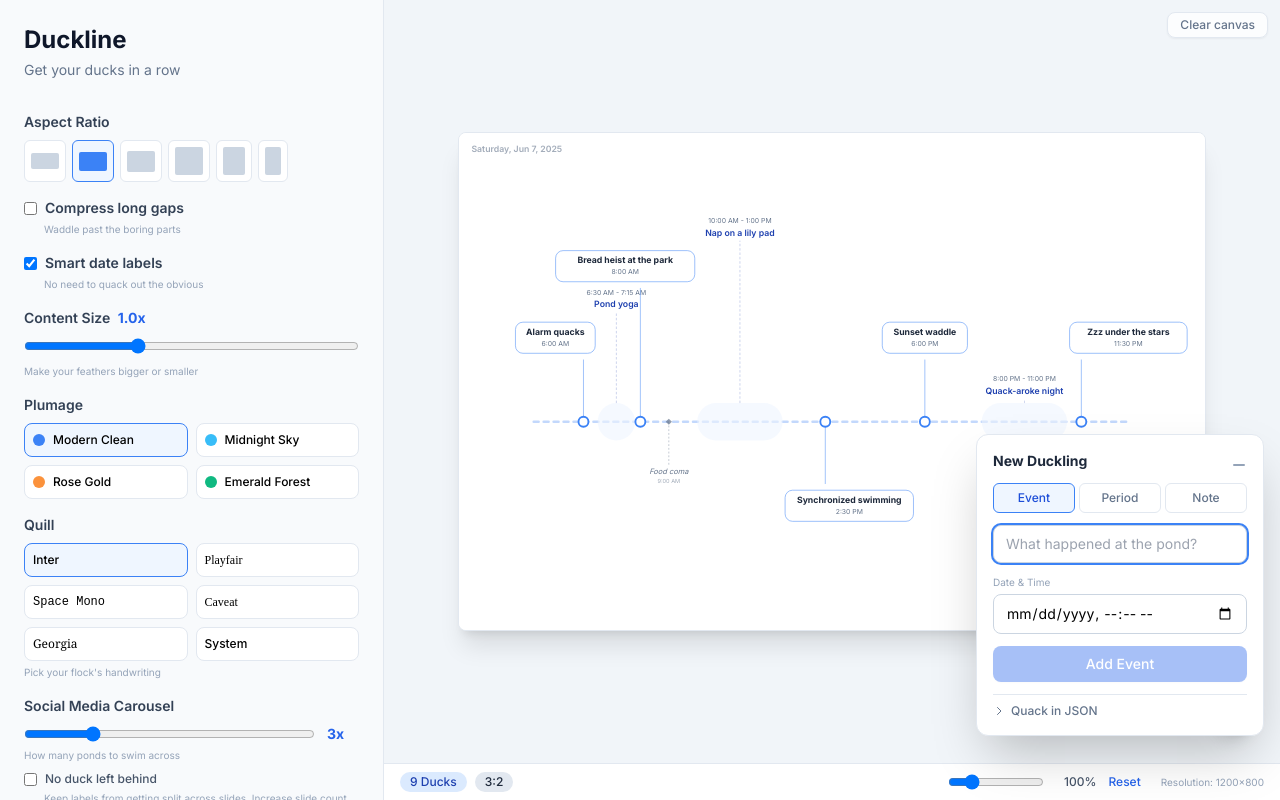
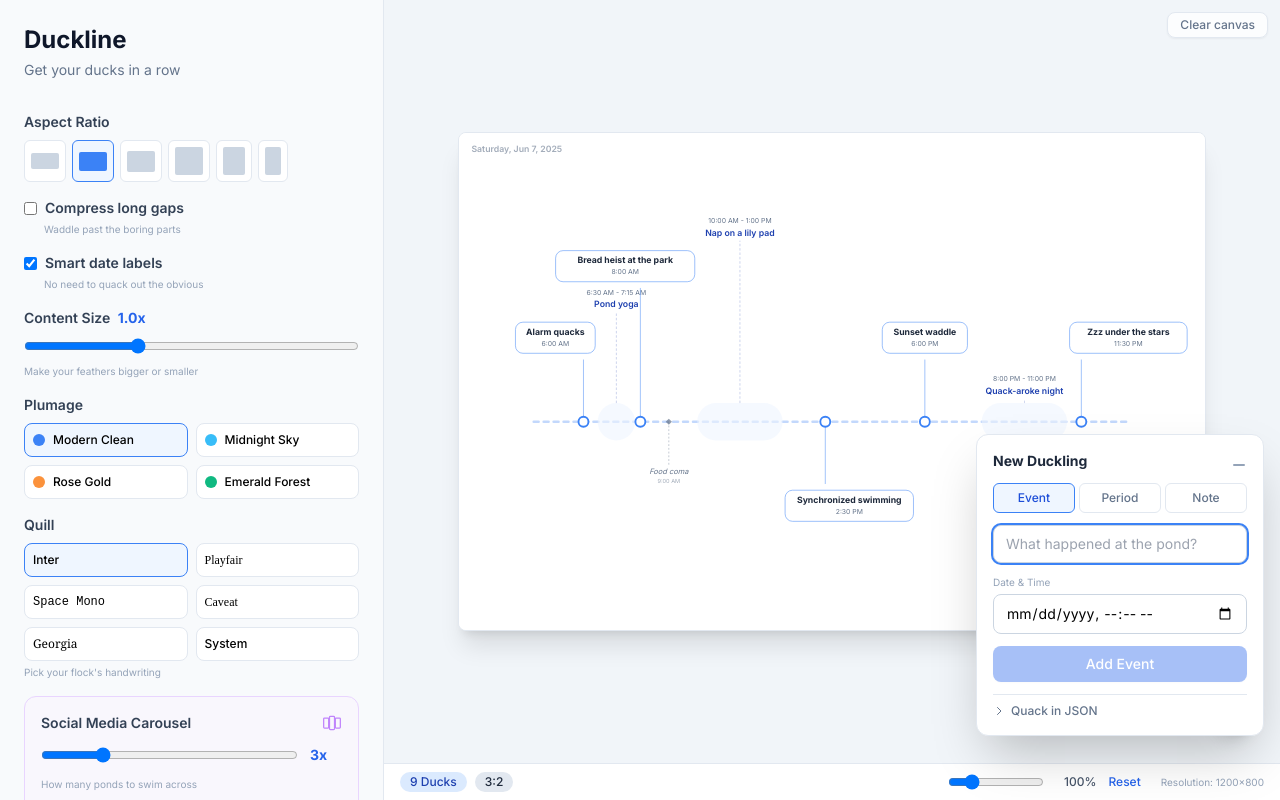
Before and after one commit to Yifeng-Sun/timelineGen, a React (Vite) app: page / in a window 1280 px wide. Built offline with nearby package versions, Linux system fonts and the light colour scheme.

Commit message:
add functions

```diff
--- a/components/ControlPanel.tsx
+++ b/components/ControlPanel.tsx
@@ -156,8 +156,15 @@ const ControlPanel: React.FC<ControlPanelProps> = ({
           <p className="text-[10px] text-slate-400 mt-1">Pick your flock's handwriting</p>
         </div>
 
-        <div>
-          <label className="block text-sm font-semibold text-slate-700 mb-2">Social Media Carousel</label>
+        <div className="relative bg-purple-50/60 border border-purple-200 rounded-xl p-4 space-y-3">
+          <div className="flex items-center justify-between">
+            <label className="block text-sm font-semibold text-slate-700">Social Media Carousel</label>
+            <svg className="w-5 h-5 text-purple-400" fill="none" stroke="currentColor" viewBox="0 0 24 24" strokeWidth="1.5" strokeLinecap="round" strokeLinejoin="round">
+              <rect x="2" y="6" width="6" height="12" rx="1" />
+              <rect x="9" y="4" width="6" height="16" rx="1" />
+              <rect x="16" y="6" width="6" height="12" rx="1" />
+            </svg>
+          </div>
           <div className="flex items-center gap-3">
             <input
               type="range"
@@ -169,8 +176,8 @@ const ControlPanel: React.FC<ControlPanelProps> = ({
             />
             <span className="text-sm font-bold text-blue-600 w-8">{exportSlices}x</span>
           </div>
-          <p className="text-[10px] text-slate-400 mt-1">How many ponds to swim across</p>
-          <label className="flex items-center gap-2 text-xs font-medium text-slate-600 mt-2 cursor-pointer">
+          <p className="text-[10px] text-slate-400">How many ponds to swim across</p>
+          <label className="flex items-center gap-2 text-xs font-medium text-slate-600 cursor-pointer">
             <input
               type="checkbox"
               checked={avoidSplit}
@@ -179,12 +186,12 @@ const ControlPanel: React.FC<ControlPanelProps> = ({
             />
             No duck left behind
           </label>
-          <p className="text-[10px] text-slate-400 mt-1 ml-5">Keep labels from getting split across slides. Increase slide count for best results.</p>
+          <p className="text-[10px] text-slate-400 ml-5">Keep labels from getting split across slides. Increase slide count for best results.</p>
           <button
             onClick={() => setShowCarouselPreview(!showCarouselPreview)}
-            className={`mt-2 w-full py-2 rounded-lg text-sm font-medium border transition ${
+            className={`w-full py-2 rounded-lg text-sm font-medium border transition ${
               showCarouselPreview
-                ? 'bg-purple-50 border-purple-500 text-purple-700'
+                ? 'bg-purple-100 border-purple-500 text-purple-700'
                 : 'bg-white border-slate-200 text-slate-600 hover:bg-slate-50'
             }`}
           >
```
